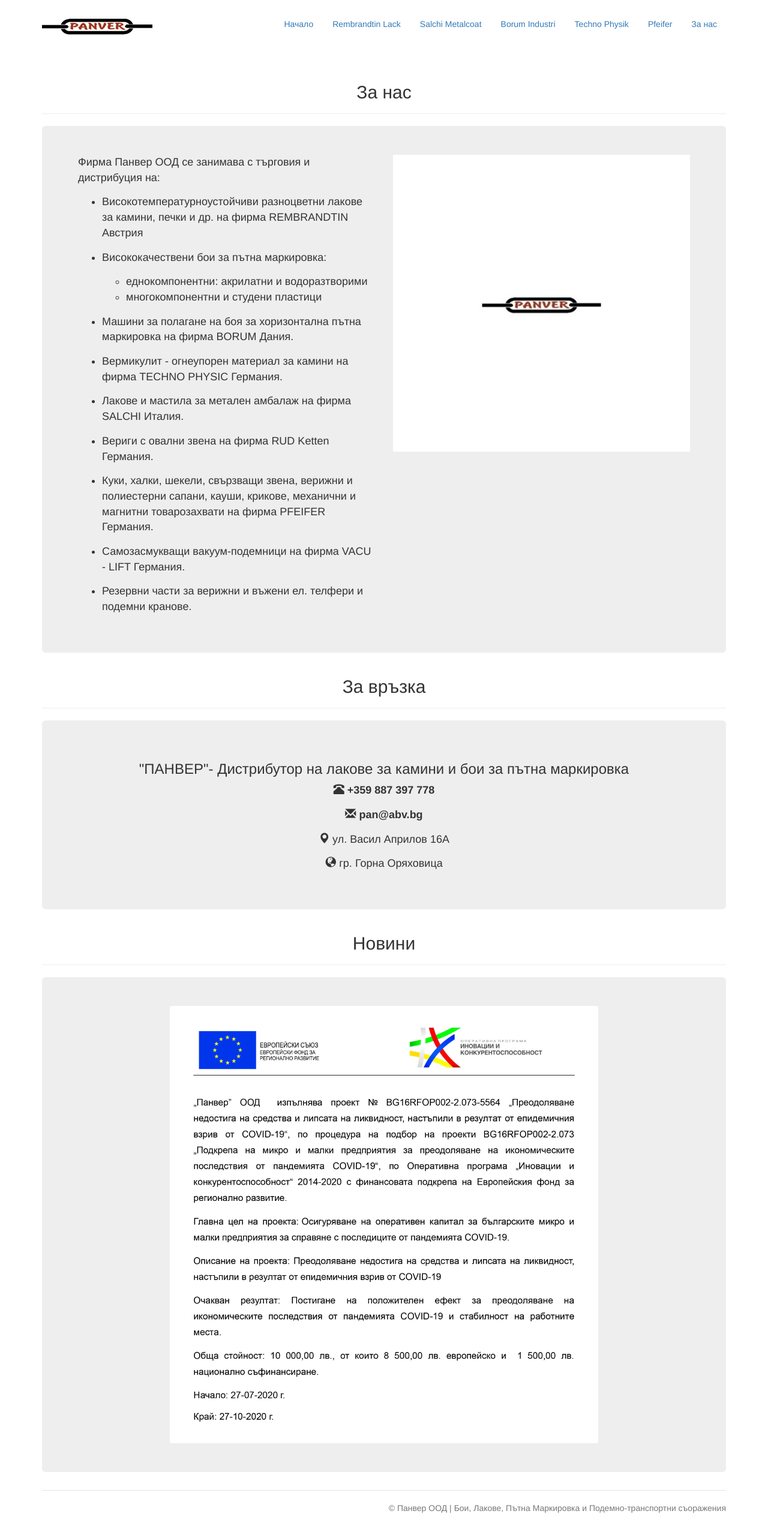
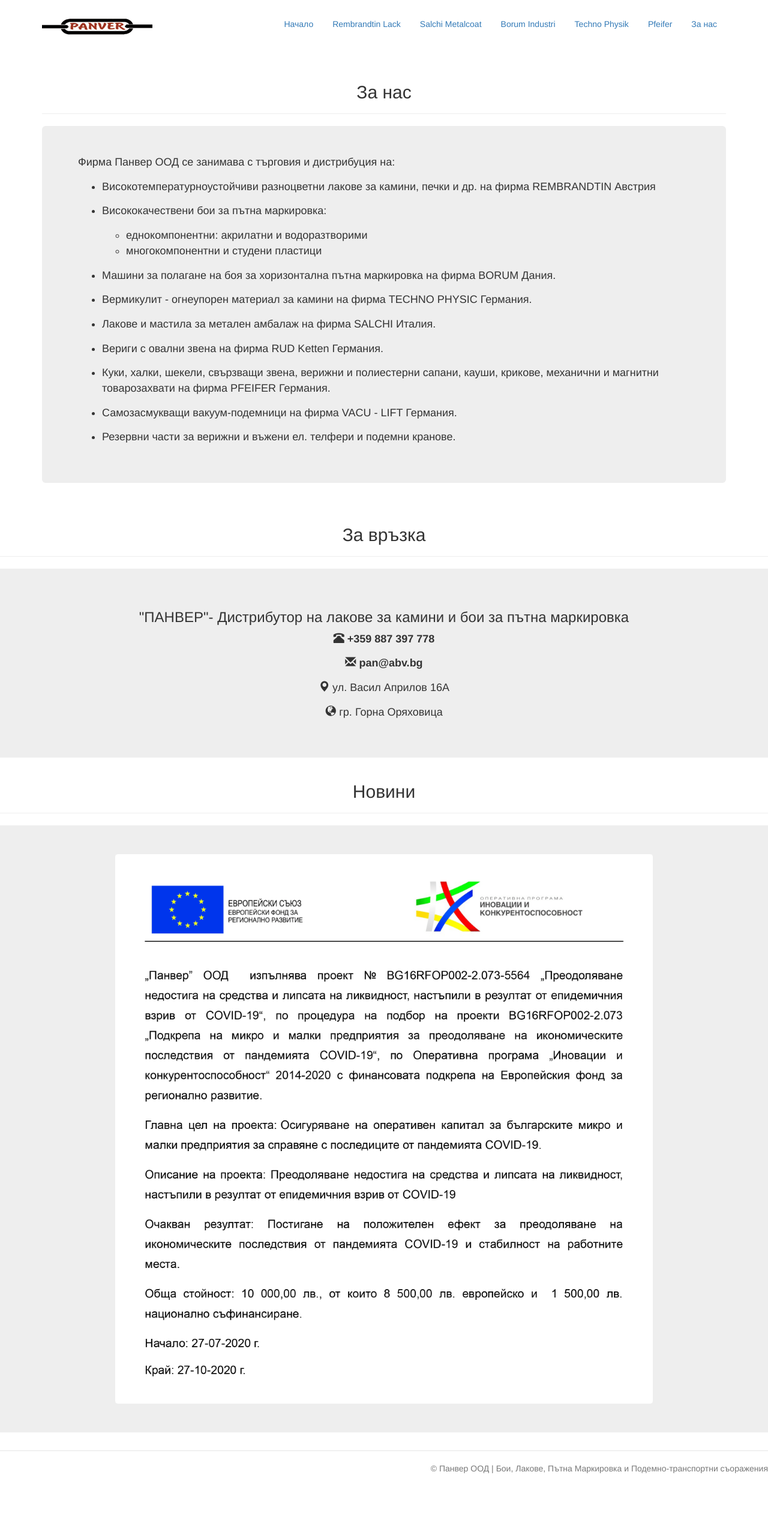
Before and after one commit to fyllmax/panver, a Jekyll site: the page built from about.html, in a window 1280 px wide. Shown: the whole page at 60% size. Built offline with Jekyll 4.4.1, drawn with Linux system fonts in a browser that asks for light colours; after the commit the page ends 2468 px from its top, so only the background shows below that.

Commit message:
updated about us section

```diff
--- a/about.html
+++ b/about.html
@@ -11,12 +11,8 @@
 </div>
 
 <div class="jumbotron">
-    <div class="row">
-        <div class="col-md-6">
-            <p>Фирма Панвер ООД се занимава с търговия и дистрибуция на:</p>
-
+    <p>Фирма Панвер ООД се занимава с търговия и дистрибуция на:</p>
             <ul>
-
                 <li><p>Високотемпературноустойчиви разноцветни лакове за камини, печки и др. на фирма REMBRANDTIN Австрия</p></li>
 
                 <li><p>Висококачествени бои за пътна маркировка:</p>
@@ -40,10 +36,6 @@
                 <li><p>Резервни части за верижни и въжени ел. телфери и подемни кранове.</p></li>
 
             </ul>
-        </div>
-        <div class="col-md-6">
-            <img class="img-responsive" src="{{site.baseurl}}/images/logo/{{page.image}}" alt="">
-        </div>
     </div>
 </div>
 
```
